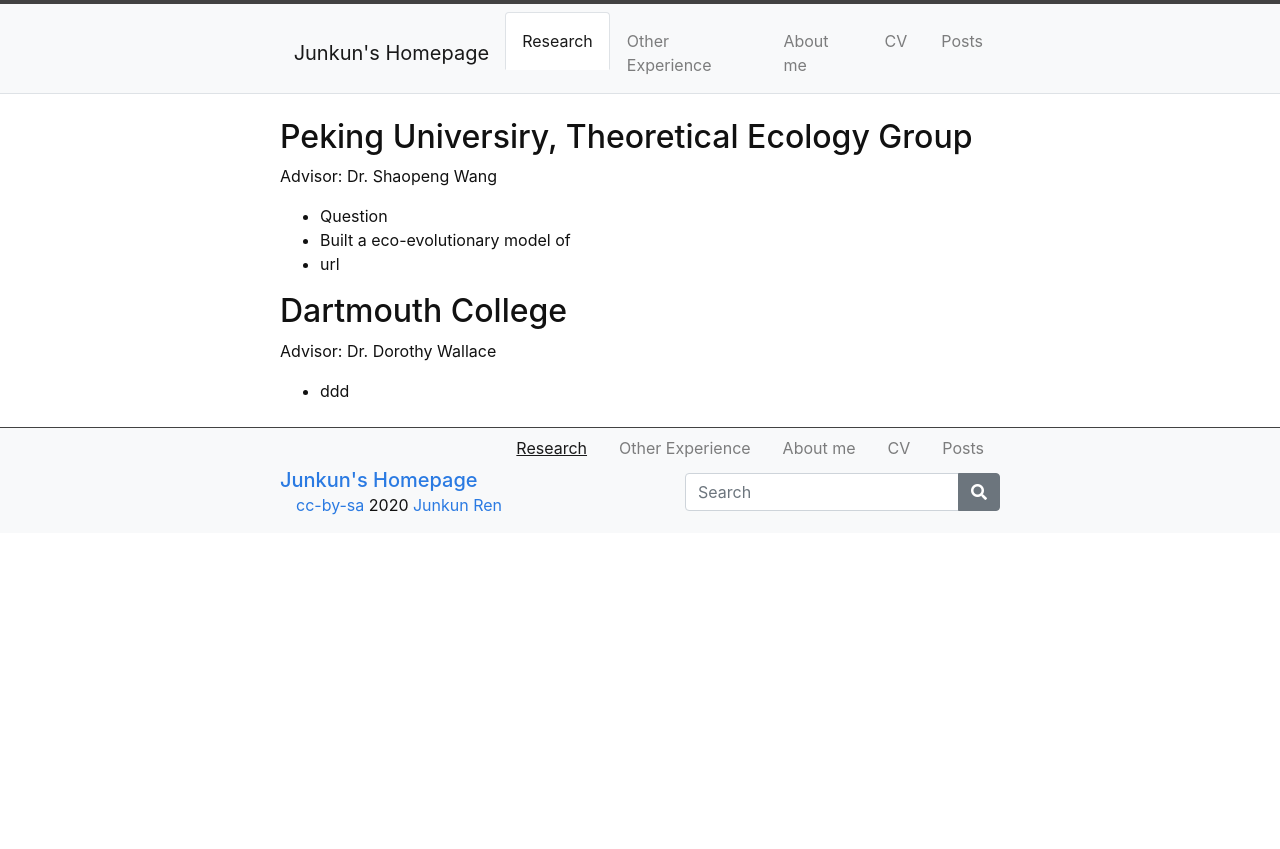
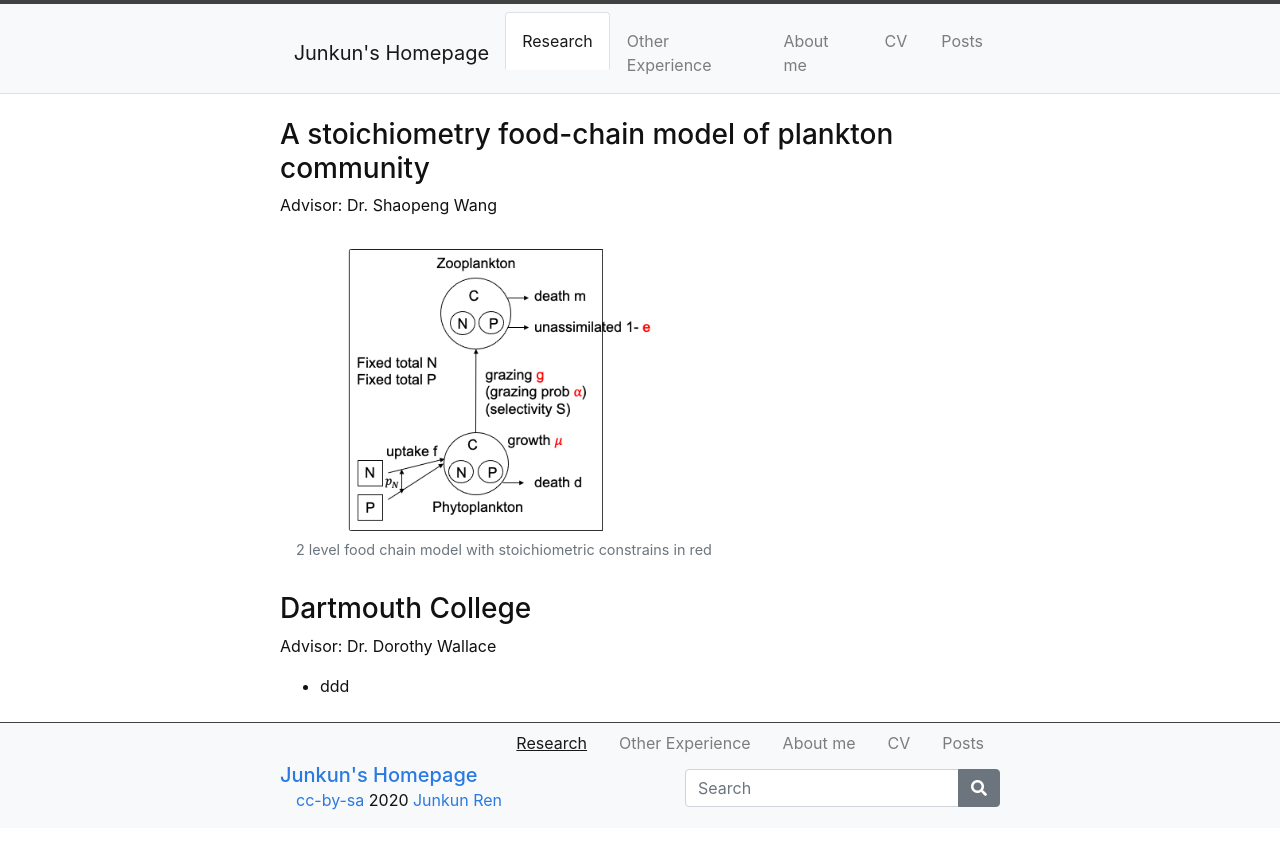
Before and after one commit to junkun-ren/PersonalWebsite, a Jekyll site: the page built from content/0-research.md, in a window 1280 px wide. Shown: the top 849 px of the page. Built offline with Jekyll 4.4.1, drawn with Linux system fonts in a browser that asks for light colours.

Commit message:
just changes

```diff
--- a/content/0-research.md
+++ b/content/0-research.md
@@ -3,14 +3,12 @@ title: Research
 nav: true
 ---
 
-## Peking Universiry, Theoretical Ecology Group <br/>
+### A stoichiometry food-chain model of plankton community
 Advisor: Dr. Shaopeng Wang
 
-- Question
-- Built a eco-evolutionary model of <br/>
-- url
+{% include figure.html img="plankton model illustration.png" alt="intro image here" caption="2 level food chain model with stoichiometric constrains in red" width="75%" %}
 
-## Dartmouth College <br/>
+### Dartmouth College <br/>
 Advisor: Dr. Dorothy Wallace
 
 - ddd
```
Also changed, not shown: index.md (+3 -3 lines), images/plankton model illustration.png (added).
